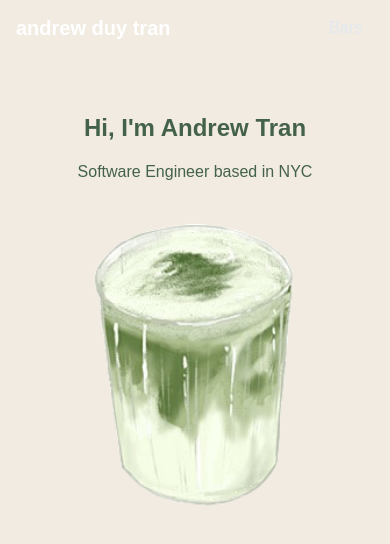
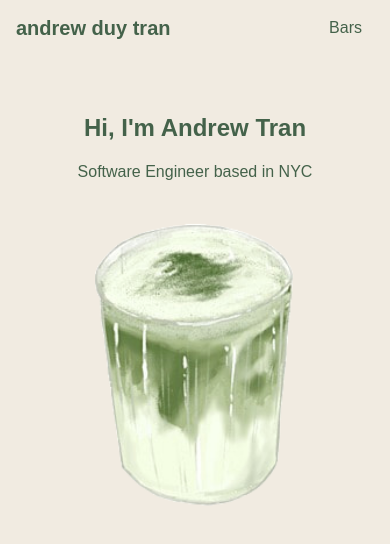
Before and after one commit to andrewtran117/andrewtran117.github.io, a Next.js app: page / in a window 390 px wide. Shown: the top 544 px of the page. Built offline with nearby package versions, Linux system fonts and the light colour scheme.

Commit message:
matcha color

```diff
--- a/app/components/Navbar.jsx
+++ b/app/components/Navbar.jsx
@@ -23,28 +23,34 @@ const Navbar = () => {
   const [navbarOpen, setNavbarOpen] = useState(false);
 
   return (
-    <nav className="fixed mx-auto top-0 left-0 right-0 z-10 bg-opacity-100">
+    <nav className="fixed mx-auto top-0 left-0 right-0 z-10 bg-[#f1ebe1] bg-opacity-100">
       <div className="flex container lg:py-4 flex-wrap items-center justify-between mx-auto px-4 py-2">
         <Link
           href={"/"}
-          className="text-xl md:text-xl text-white font-semibold text-[#44624a]"
+          className="text-xl md:text-xl text-white font-semibold"
         >
+          <div className="text-[#44624a]">
           andrew duy tran
+          </div>
         </Link>
         <div className="mobile-menu block md:hidden">
           {!navbarOpen ? (
             <button
               onClick={() => setNavbarOpen(true)}
-              className="flex items-center px-3 py-2 rounded text-slate-200 text-[#44624a]"
+              className="flex items-center px-3 py-2 rounded text-slate-200"
             >
-              Bars
+              <div className="text-[#44624a]">
+                Bars
+              </div>
             </button>
           ) : (
             <button
               onClick={() => setNavbarOpen(false)}
-              className="flex items-center px-3 py-2 rounded text-slate-200 text-[#44624a]"
+              className="flex items-center px-3 py-2 rounded text-slate-200 hover:text-white"
             >
-              X
+              <div className="text-[#44624a]">
+                X
+              </div>
             </button>
           )}
         </div>
```
